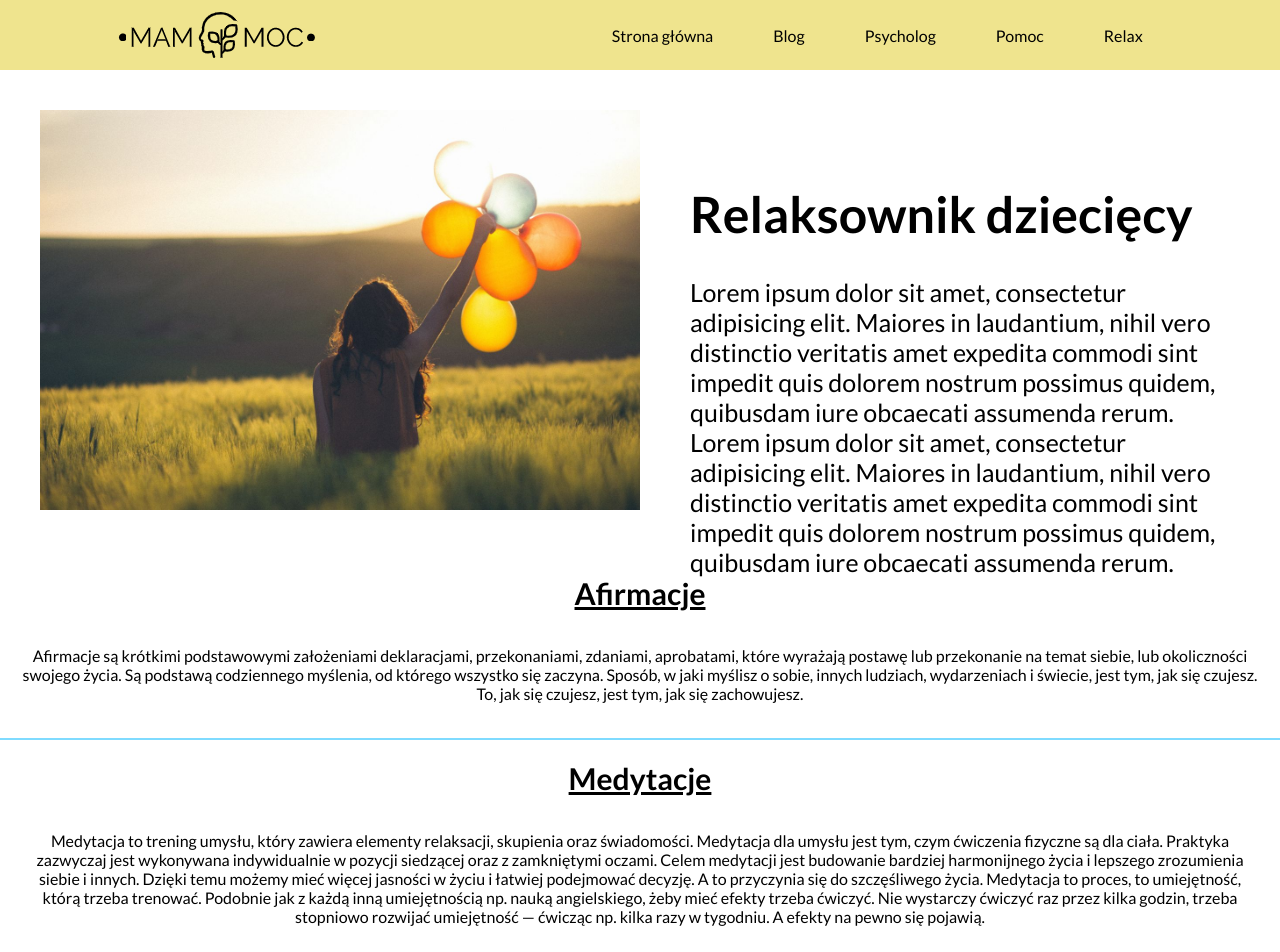
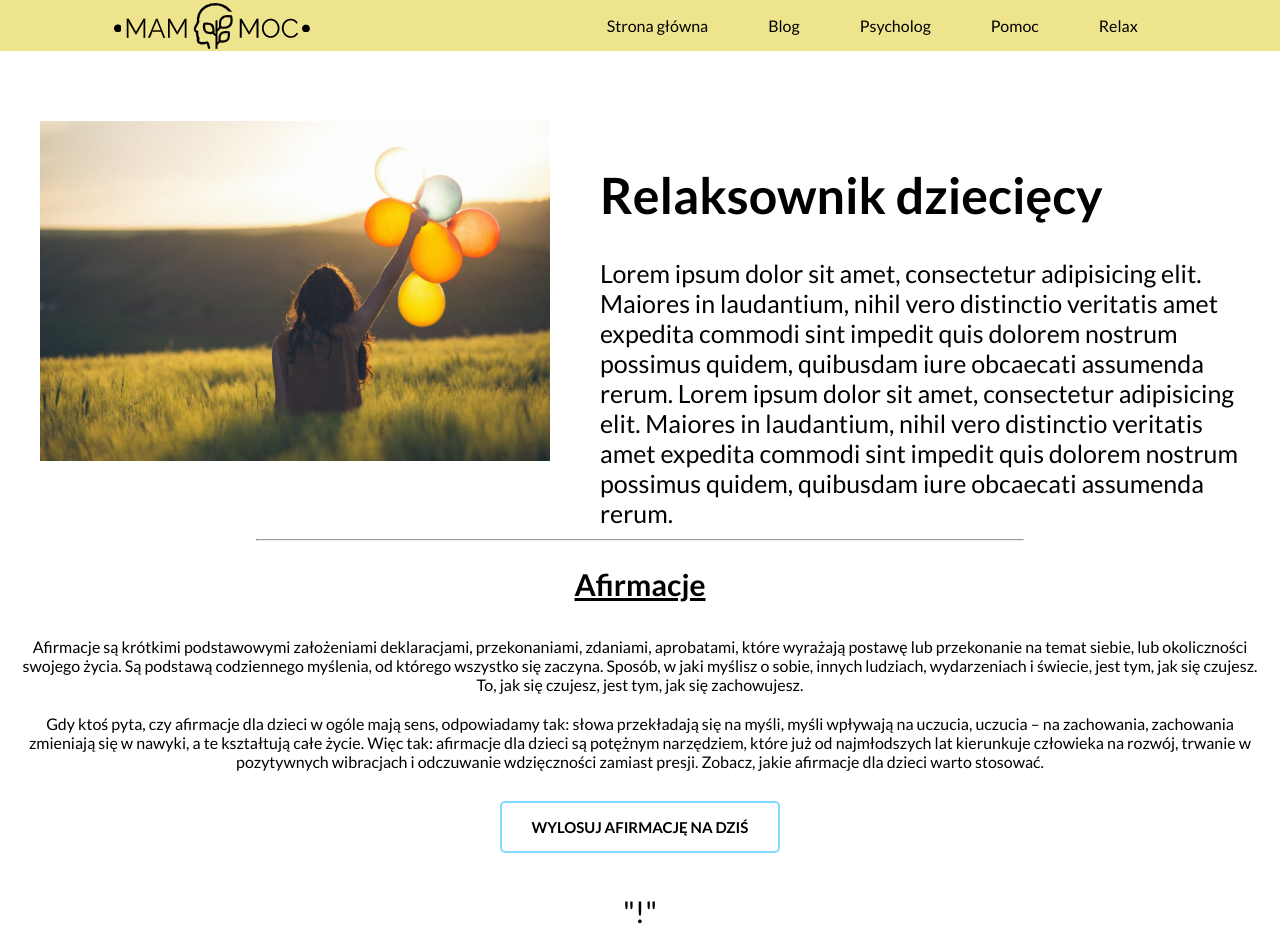
Before and after one commit to Szesz96/Psychology-project, a React (Create React App) app: page /relax in a window 1280 px wide. Shown: the top 952 px of the page. Built offline with nearby package versions, Linux system fonts and the light colour scheme.

Commit message:
affirmations and about changes

```diff
--- /dev/null
+++ b/src/components/relax/affirmationData.js
@@ -0,0 +1,22 @@
+export default {
+    "data" : {
+        "affirmations": [
+            {
+                "id": 1,
+                "text": "Jestem wyjątkowy"
+            },
+            {
+                "id": 2,
+                "text": "Jestem ważny i wartościowy"
+            },
+            {
+                "id": 3,
+                "text": "Jestem szczęśliwy i bezpieczny"
+            },
+            {
+                "id": 4,
+                "text": "Jestem odważny i nie poddam się"
+            }
+        ]
+    }
+}
--- a/src/components/relax/affirmations.jsx
+++ b/src/components/relax/affirmations.jsx
@@ -1,14 +1,33 @@
 import React from 'react'
+import {useState} from 'react';
 import './relax.css'
+import affirmationData from './affirmationData'
 
 function Affirmations () {
+    const [oneAffirmation, setAffirmation] = useState("");
+
+    function getAffirmation() {
+        const affirmationArray = affirmationData.data.affirmations;
+        const randomNumber = Math.floor(Math.random()*affirmationArray.length);
+        setAffirmation(affirmationArray[randomNumber].text)
+    }
+
+
+
     return (
+        <>
         <div>
         <h2 className='section-title-aff'>Afirmacje</h2>
         <div className='about'>
        Afirmacje są krótkimi podstawowymi założeniami deklaracjami, przekonaniami, zdaniami, aprobatami, które wyrażają postawę lub przekonanie na temat siebie, lub okoliczności swojego życia. Są podstawą codziennego myślenia, od którego wszystko się zaczyna. Sposób, w jaki myślisz o sobie, innych ludziach, wydarzeniach i świecie, jest tym, jak się czujesz. To, jak się czujesz, jest tym, jak się zachowujesz.
         </div>
+        <div className='about'>
+        Gdy ktoś pyta, czy afirmacje dla dzieci w ogóle mają sens, odpowiadamy tak: słowa przekładają się na myśli, myśli wpływają na uczucia, uczucia – na zachowania, zachowania zmieniają się w nawyki, a te kształtują całe życie. Więc tak: afirmacje dla dzieci są potężnym narzędziem, które już od najmłodszych lat kierunkuje człowieka na rozwój, trwanie w pozytywnych wibracjach i odczuwanie wdzięczności zamiast presji. Zobacz, jakie afirmacje dla dzieci warto stosować.
         </div>
+        <button className='affirmation-button' onClick={getAffirmation}>WYLOSUJ AFIRMACJĘ NA DZIŚ</button>
+        </div>
+        <div className='affirmation-result'>"{oneAffirmation}!"</div>
+        </>
     );
 }
 
--- a/src/components/relax/relax-start.jsx
+++ b/src/components/relax/relax-start.jsx
@@ -4,6 +4,7 @@ import Photo from "./catalin-pop-noydSJIWMSg-unsplash.jpg"
 
 function Start () {
     return (
+        <>
         <div className="main-photo-container">
             <img className="main-photo-single" src={Photo} />
             <div className="about-relax">
@@ -11,6 +12,8 @@ function Start () {
                 <p>Lorem ipsum dolor sit amet, consectetur adipisicing elit. Maiores in laudantium, nihil vero distinctio veritatis amet expedita commodi sint impedit quis dolorem nostrum possimus quidem, quibusdam iure obcaecati assumenda rerum. Lorem ipsum dolor sit amet, consectetur adipisicing elit. Maiores in laudantium, nihil vero distinctio veritatis amet expedita commodi sint impedit quis dolorem nostrum possimus quidem, quibusdam iure obcaecati assumenda rerum.</p>
             </div>
         </div>
+        <hr className="break-between"/>
+        </>
     );
 }
 
--- a/src/components/relax/relax.css
+++ b/src/components/relax/relax.css
@@ -1,3 +1,7 @@
+* {
+    box-sizing: border-box;
+}
+
 .section-title {
     text-align: center;
     text-decoration: underline;
@@ -53,18 +57,52 @@ div.about {
 .main-photo-container {
     display: flex;
     align-items: center;
-    max-height: 60vh;
+    height: 60vh;
 
 }
 .main-photo-single {
-    padding: 40px;
+    padding: 30px 40px;
     height: 50vh;
 }
 
 
 .about-relax {
-    padding-left: 10px;
+    margin-left: 10px;
     padding-right: 40px;
+    padding-bottom: 40px;
     max-height: 40vh;
     font-size: 25px;
 }
+
+.break-between {
+    max-width: 60vw;
+    size: 5px;
+}
+
+
+.affirmation-button {
+    display: block;
+    border-radius: 5px;
+    background-color: white;
+    border: 2px solid #7fdbff;
+    color: black;
+    margin: 20px auto;
+    padding: 15px 30px;
+    font-family: 'Lato', sans-serif;
+    font-weight: 700;
+    cursor: pointer;
+    font-size: 15px;
+}
+
+.affirmation-button:hover {
+    background-color: #7fdbff;
+}
+
+.affirmation-result {
+    display: flex;
+    color: black;
+    font-size: 30px;
+    justify-content: center;
+    padding: 20px;
+
+}
```
